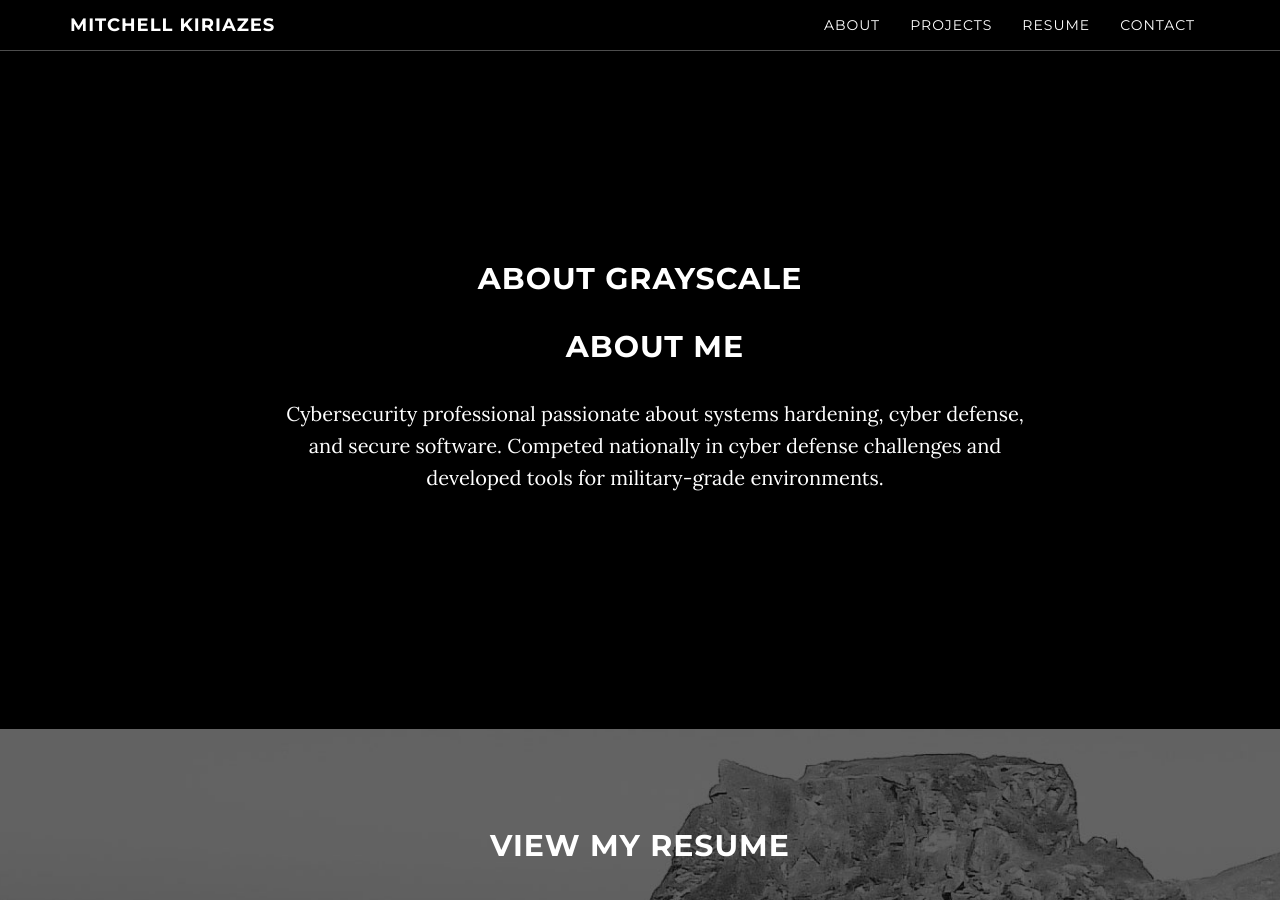
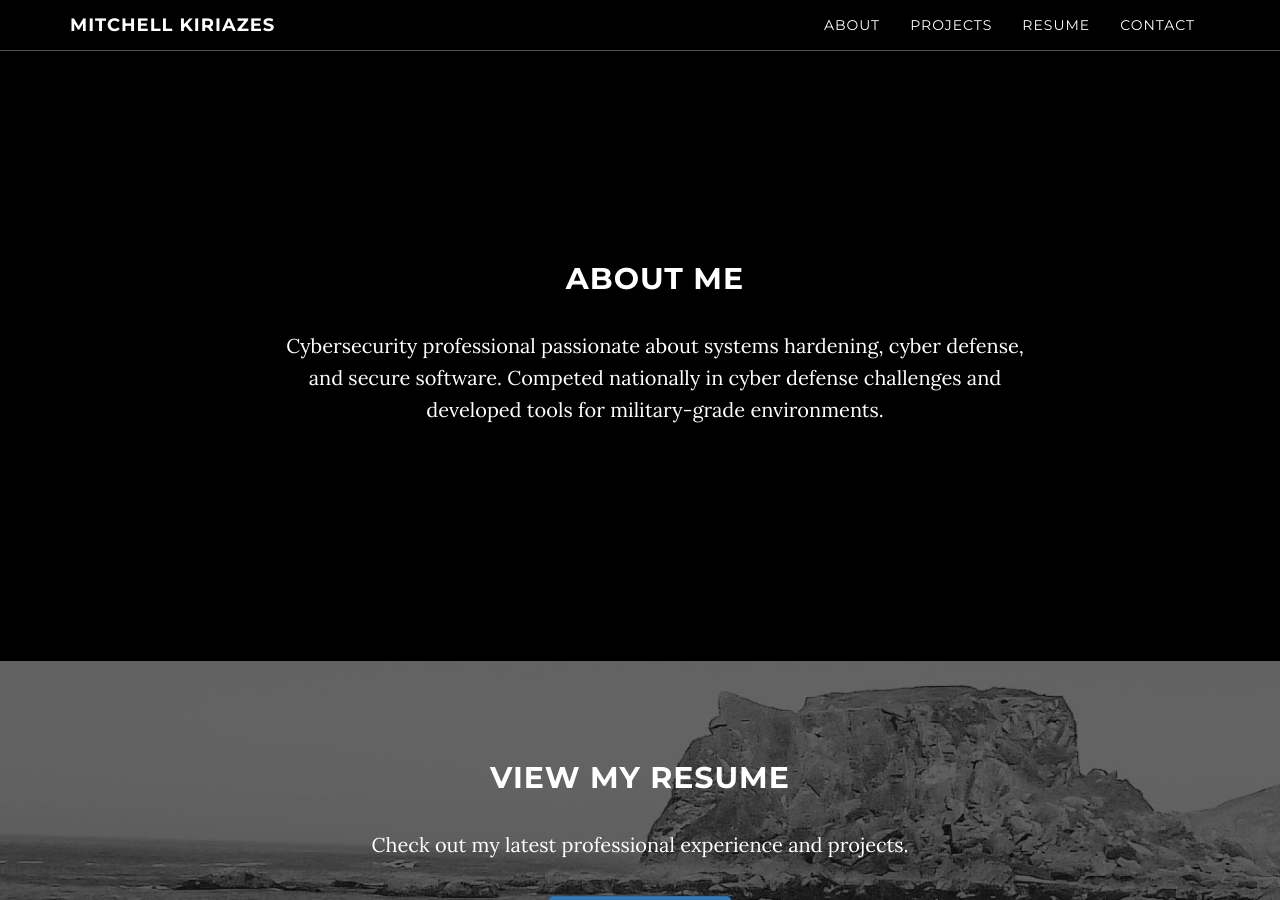
Before and after one commit to M-Kiriazes/M-Kiriazes.github.io, a Jekyll site: the page built from index.html, in a window 1280 px wide and 900 px high, scrolled down 838 px. Built offline with Jekyll 4.4.1, drawn with Linux system fonts in a browser that asks for light colours.

Commit message:
Update about.html

```diff
--- a/_includes/about.html
+++ b/_includes/about.html
@@ -2,7 +2,6 @@
     <section id="about" class="container content-section text-center">
         <div class="row">
             <div class="col-lg-8 col-lg-offset-2">
-                <h2>About Grayscale</h2>
                 <section id="about" class="about-section text-center">
                     <div class="container">
                       <div class="row">
```
